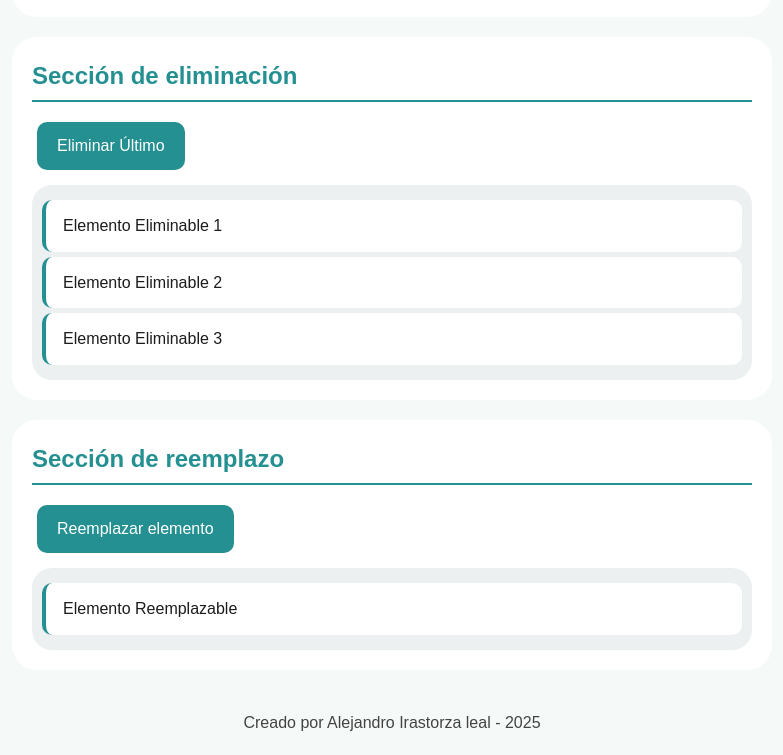
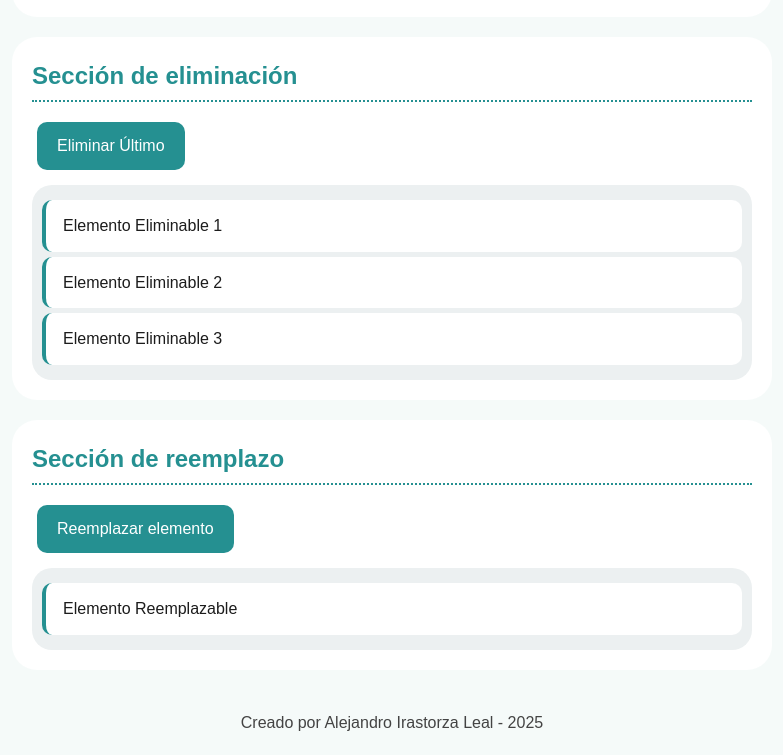
Before and after one commit to alejandroileal/Evolve_Academy_Ejercicios, a website: page Ejercicio: Manipulación dinámica del DOM avanzada/index.html in a window 1280 px wide. Shown: the part 674-1429 px from the top of the page, without its empty margins (248-1031 px from the left). Drawn offline with Linux system fonts and the light colour scheme.

Commit message:
Add changes

```diff
--- a/Ejercicio: Manipulación dinámica del DOM avanzada/index.html
+++ b/Ejercicio: Manipulación dinámica del DOM avanzada/index.html
@@ -68,7 +68,7 @@
   </main>
 
   <footer>
-    <p>Creado por Alejandro Irastorza leal - 2025</p>
+    <p>Creado por Alejandro Irastorza Leal - 2025</p>
   </footer>
 
 </body>
--- a/Ejercicio: Manipulación dinámica del DOM avanzada/styles.css
+++ b/Ejercicio: Manipulación dinámica del DOM avanzada/styles.css
@@ -50,7 +50,7 @@ h1 {
 }
 
 h2 {
-  border-bottom: 2px solid #259091;
+  border-bottom: 2px dotted #259091;
   padding-bottom: 5px;
   margin-bottom: 15px;
   color: #259091;
```
